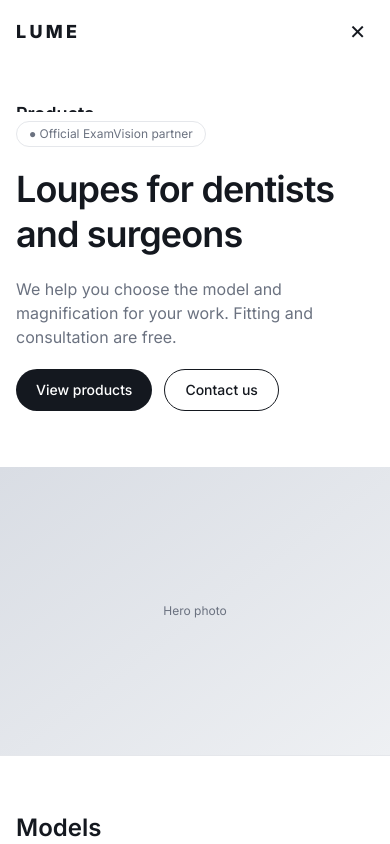
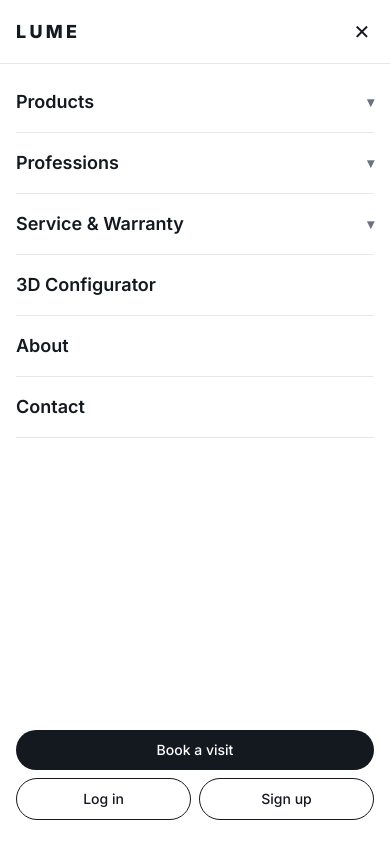
Before and after one commit to SevMatDev1998/lume-front, a Next.js app: page / in a window 390 px wide. Both pictures are taken after a click on the button "Open menu". Shown: the top 844 px of the page. Built offline with nearby package versions, Linux system fonts and the light colour scheme.

Commit message:
fix(layout): rebuild mobile menu on native dialog

```diff
--- a/src/app/globals.css
+++ b/src/app/globals.css
@@ -13,3 +13,7 @@ body {
   background: #ffffff;
   color: var(--color-ink);
 }
+
+html:has(dialog[open]) {
+  overflow: hidden;
+}
--- a/src/components/layout/MobileMenu.tsx
+++ b/src/components/layout/MobileMenu.tsx
@@ -1,54 +1,86 @@
 "use client";
 
 import Link from "next/link";
-import { useState } from "react";
+import { MouseEvent, useRef } from "react";
 import RouteEnum from "@/enums/route.enum";
 import { ButtonLink } from "@/components/ui";
+import { Logo } from "./Logo";
 import { DROPDOWN_NAV, MAIN_NAV } from "./navigation";
 
 export const MobileMenu = () => {
-  const [open, setOpen] = useState(false);
-  const close = () => setOpen(false);
+  const dialogRef = useRef<HTMLDialogElement>(null);
+
+  const closeOnLinkClick = (event: MouseEvent) => {
+    if (event.target instanceof Element && event.target.closest("a")) dialogRef.current?.close();
+  };
 
   return (
     <div className="lg:hidden">
-      <button onClick={() => setOpen(!open)} aria-label="Menu" aria-expanded={open} className="p-2 text-xl">
-        {open ? "✕" : "☰"}
+      <button
+        onClick={() => dialogRef.current?.showModal()}
+        aria-label="Open menu"
+        aria-haspopup="dialog"
+        aria-controls="mobile-menu"
+        className="-mr-2 flex size-10 items-center justify-center text-xl"
+      >
+        ☰
       </button>
-      {open && (
-        <div className="fixed inset-x-0 top-16 bottom-0 z-30 overflow-y-auto bg-white px-4 py-6">
+
+      <dialog
+        ref={dialogRef}
+        id="mobile-menu"
+        aria-label="Menu"
+        onClick={closeOnLinkClick}
+        className="m-0 h-dvh max-h-none w-full max-w-none bg-white text-ink backdrop:bg-transparent open:flex open:flex-col"
+      >
+        <div className="flex h-16 shrink-0 items-center justify-between border-b border-line px-4 sm:px-6">
+          <Logo />
+          <form method="dialog">
+            <button aria-label="Close menu" className="-mr-2 flex size-10 items-center justify-center text-xl">
+              ✕
+            </button>
+          </form>
+        </div>
+
+        <nav className="flex flex-1 flex-col overflow-y-auto px-4 pt-2 pb-6 sm:px-6">
           {DROPDOWN_NAV.map((menu) => (
-            <div key={menu.href}>
-              <Link href={menu.href} onClick={close} className="block py-3 text-lg font-semibold">
+            <details key={menu.href} className="group border-b border-line">
+              <summary className="flex cursor-pointer list-none items-center justify-between py-4 text-lg font-semibold [&::-webkit-details-marker]:hidden">
                 {menu.label}
-              </Link>
-              <div className="mb-4 border-l border-line pl-4">
+                <span className="text-sm text-muted transition-transform group-open:rotate-180">▾</span>
+              </summary>
+              <div className="flex flex-col pb-3">
+                <Link href={menu.href} className="py-2 text-sm font-medium">
+                  All {menu.label.toLowerCase()}
+                </Link>
                 {menu.items.map((item) => (
-                  <Link key={item.href} href={item.href} onClick={close} className="block py-2 text-sm text-muted">
+                  <Link key={item.href} href={item.href} className="py-2 text-sm text-muted">
                     {item.title}
                   </Link>
                 ))}
               </div>
-            </div>
+            </details>
           ))}
           {MAIN_NAV.map((item) => (
-            <Link key={item.href} href={item.href} onClick={close} className="block py-3 text-lg font-semibold">
+            <Link key={item.href} href={item.href} className="border-b border-line py-4 text-lg font-semibold">
               {item.label}
             </Link>
           ))}
-          <div className="mt-6 flex flex-col gap-2">
-            <ButtonLink href={RouteEnum.BOOKING} onClick={close} block>
+          <div className="mt-auto flex flex-col gap-2 pt-6">
+            <ButtonLink href={RouteEnum.BOOKING} block>
               Book a visit
             </ButtonLink>
-            <ButtonLink href={RouteEnum.REGISTER} onClick={close} variant="outline" block>
-              Sign up
-            </ButtonLink>
-            <ButtonLink href={RouteEnum.LOGIN} onClick={close} variant="outline" block>
-              Log in
-            </ButtonLink>
+            <div className="grid grid-cols-2 gap-2">
+              <ButtonLink href={RouteEnum.LOGIN} variant="outline" block>
+                Log in
+              </ButtonLink>
+              <ButtonLink href={RouteEnum.REGISTER} variant="outline" block>
+                Sign up
+              </ButtonLink>
+            </div>
           </div>
-        </div>
-      )}
+        </nav>
+      </dialog>
     </div>
   );
 };
```
